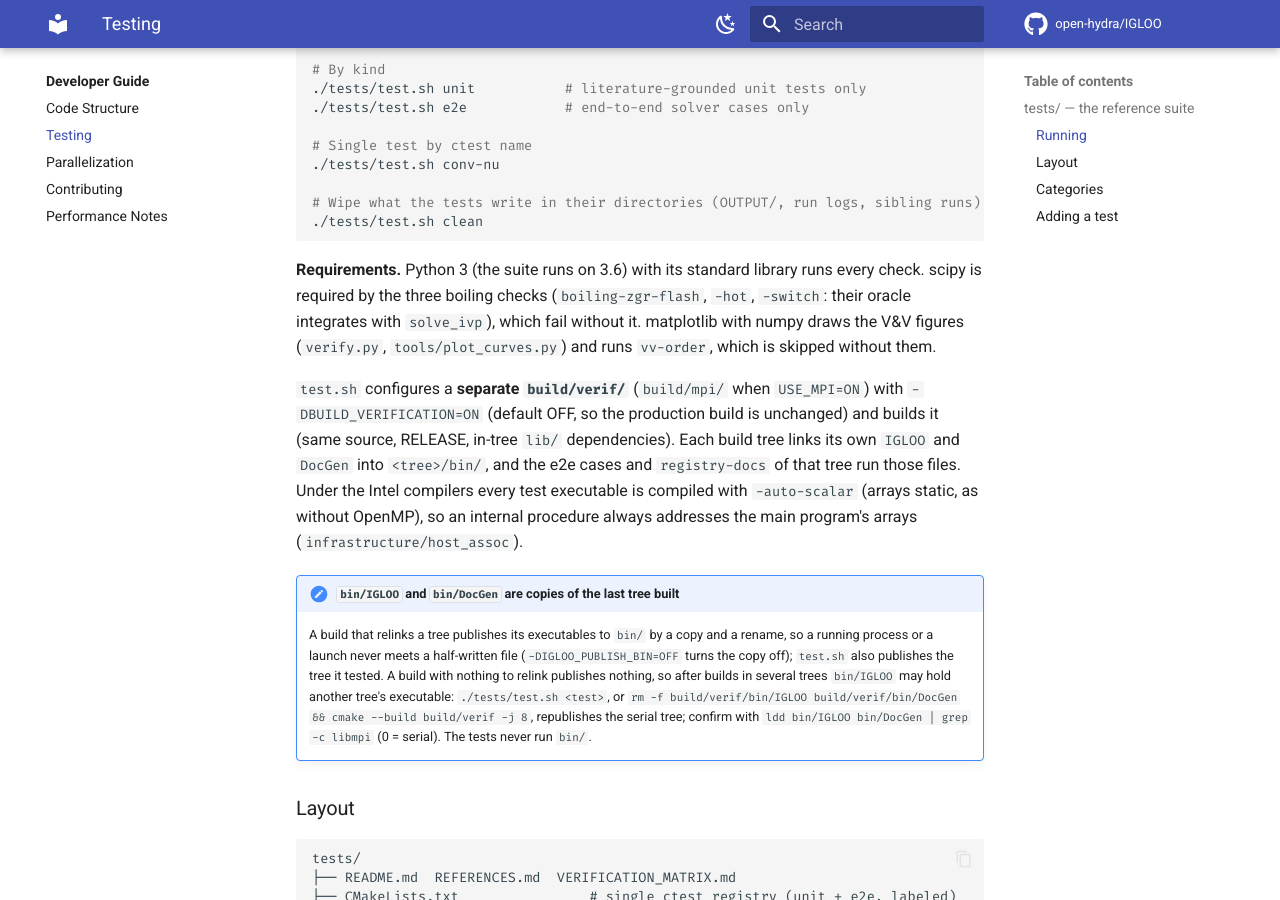
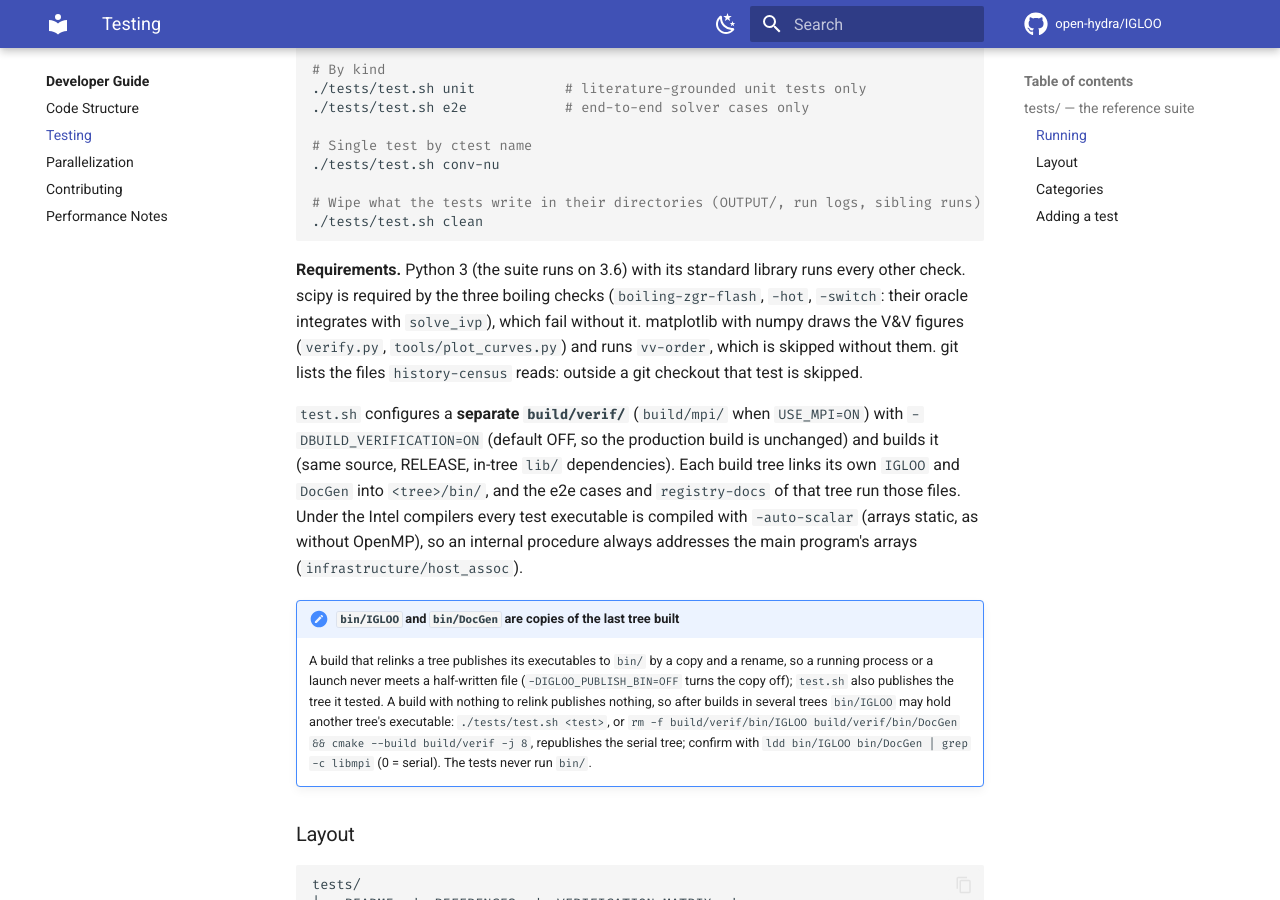
Before and after one commit to open-hydra/IGLOO, an MkDocs documentation site: the page built from docs/development/testing.md, in a window 1280 px wide and 900 px high, scrolled down 787 px. Built offline with MkDocs 1.6.1 and Material for MkDocs 9.7.7, drawn with Linux system fonts in a browser that asks for light colours; comment, search, counter and statistics services are not loaded; some of the changed text lies outside the part shown.

Commit message:
test: the history census as a test
history-census (unit;infrastructure;docs) runs tools/history_census.py on its
plants, then on the tracked test pages and sources: it fails on a line that
keeps a ledger id, a plan tag, a date, a commit hash or a chronology phrase, and
on a plant it misses. The census lists the files with git: outside a git
checkout (no .git at the top of the tree) it prints "[SKIP] not a git checkout"
and exits 77, the test's SKIP_RETURN_CODE.

One kept-list rule joins the sources' rules: in
tests/bench/monolith/sync-src-monolith.sh a quoted string that is exactly
/plan-bucket is the rsync filter that keeps the untracked working notes off the
cluster, code and not history. Four plants come with it: the filter itself
(caught by none), a comment and another string naming the directory in the same
script, and the same filter in another script (each caught as a plan tag).

The requirements paragraph (tests/README.md, docs/development/testing.md) says
the standard library runs every other check and names git for the census; the
requirement tables of README.md and the installation page gain a git row. The
counts: serial 326 -> 327 (unit 54 -> 55), MPI build 354 -> 355, in
tests/VERIFICATION_MATRIX.md (with the test's row), tests/README.md and
docs/development/testing.md.

Proofs: in the checkout, plants 141/141 ok and 0 markers left (exit 0) under
Python 3.6, 3.11 and 3.13, the new rule admitting one span; without the rule the
filter's plant fails, unanchored the two plants in the same script fail; a git
archive export of the tree exits 77 for both steps; a ledger id planted in a
checker's comment exits 1 with the line listed.

Co-Authored-By: Claude Opus 5.5 (1M context) <noreply@anthropic.com>
Claude-Session: https://claude.ai/code/session_019zi1qiuw7HF2aRfC8FR4xx

````diff
--- a/docs/development/testing.md
+++ b/docs/development/testing.md
@@ -40,10 +40,11 @@ USE_MPI=ON ./tests/test.sh mpi -- -DUSE_TECIO=OFF   # rank-count gates, built in
 ./tests/test.sh clean
 ```
 
-**Requirements.** Python 3 (the suite runs on 3.6) with its standard library runs every check. scipy is required by
+**Requirements.** Python 3 (the suite runs on 3.6) with its standard library runs every other check. scipy is required by
 the three boiling checks (`boiling-zgr-flash`, `-hot`, `-switch`: their oracle integrates with `solve_ivp`), which
 fail without it. matplotlib with numpy draws the V&V figures (`verify.py`, `tools/plot_curves.py`) and runs
-`vv-order`, which is skipped without them.
+`vv-order`, which is skipped without them. git lists the files `history-census` reads: outside a git checkout that
+test is skipped.
 
 `test.sh` configures a **separate `build/verif/`** (`build/mpi/` when `USE_MPI=ON`) with
 `-DBUILD_VERIFICATION=ON` (default OFF, so the production build is unchanged) and builds it (same
@@ -104,7 +105,7 @@ tests/
 | `breakup` | TAB/ETAB, Pilch-Erdman, Reitz-Diwakar, Reitz-KHRT unit families + TAB stochastic moments, and the evaporation-with-breakup unit family; seven Weber-sweep e2e cases (tab-hf92 and etab-hf92, TAB and ETAB on Hsiang & Faeth's water series, among them), two further oracles on khrt-e2e's run, its Eulerian twin khrt-e2e-euler and the khrt-stress load case; evaporation with breakup and the KH-shed source: evap-breakup-box, d2law-brk-dormant, rd-evap-frozen, tab-evap-frozen, etab-evap-frozen, khrt-evap-frozen, khrt-evap-frozen-euler, khrt-evap-live and khrt-shed-noexchange; a density that varies with temperature: tab-varrho, tab-evap-frozen-varrho and khrt-varrho; a varying cp under breakup: khrt-varcp and evap-breakup-box-varcp; the breakup model and its constants per material (breakup-per-material); the plane-crossing records and the birth row of every breakup child (khrt-plane); breakup on a solidifying material: solid-brk-tab and solid-brk-khrt; σ and μ from the property table (pe-sigma-table); the two-sweep khrt, etab, tab, tab-dopri5 and evap-breakup; the eleven breakup refusals (an unknown model in `[IGLOO-Models]` or on a material line, the TAB method, σ and μ missing or mis-sized, σ given as a column and a key, a `Sigma` column that is not positive, `mu-liq` beside the breakup viscosity of a P2T material, a P2T material whose breakup viscosity is 0) |
 | `combustion` | Beckstead $d^n$ Al-burn unit family, the oxide cap's among it; burn-box, burn-box-euler, body-burn-m5 (the body-force accumulators of model 5), burn-box-cap (the oxide cap), burn-box-residue (the burnout residue), burn-box-ox0 (the oxide fraction at injection) and beckstead-air (burnout times in air against Beckstead's Eq. 7, his Fig. 1 drawn beside them) e2e; the four combustion refusals, the three of the oxide cap and the two of the oxide fraction at injection |
 | `solidification` | Solidification unit family (supercooling, recalescence, plateau, melting, the birth state of a burnout residue); solid-box, solid-melt, solid-box-euler, solid-box-2mat, solid-box-rad, scatter-weight-solid e2e; breakup on a solidifying material: solid-brk-tab and solid-brk-khrt; the density change on freezing: solid-box-rhos, solid-box-varrho, solid-brk-tab-rhos and solid-melt-rhos; the freezing residue of burn-box-residue; the two-sweep solid-box and the seven solidification refusals |
-| `infrastructure` | Gas reconstruction, INI pipeline, property-table reader (four fixtures), RNG stream, axis dispatch, grazing stand-off, gas ghost ring, boundary-file families, dual-clip, source-reduction, multi-block mollifier, host-association and boundary-face fallback unit families, `self_test`, `registry-docs` and the planes-file size tool (`psd-plane-tool`); injection, coupling (the body-force accumulators of models 2, 4 and 5 among them), nozzle, wedge and slab, periodic, two-material, per-material breakup, per-family boundary-file, two-block, chimera, INI-comment, foreign-key, 0-group material line, wall-approach, varying-cp table, solver-failure, exit-record and backward plane-crossing (plane-back) e2e cases; the two-sweep db-injection and two-mat; thirty-one setup-refusal gates (forty more sit in their model's category, two of them in both evaporation and breakup, and the ten size-distribution refusals carry the `injection` label) |
+| `infrastructure` | Gas reconstruction, INI pipeline, property-table reader (four fixtures), RNG stream, axis dispatch, grazing stand-off, gas ghost ring, boundary-file families, dual-clip, source-reduction, multi-block mollifier, host-association and boundary-face fallback unit families, `self_test`, `registry-docs`, the planes-file size tool (`psd-plane-tool`) and the history census (`history-census`); injection, coupling (the body-force accumulators of models 2, 4 and 5 among them), nozzle, wedge and slab, periodic, two-material, per-material breakup, per-family boundary-file, two-block, chimera, INI-comment, foreign-key, 0-group material line, wall-approach, varying-cp table, solver-failure, exit-record and backward plane-crossing (plane-back) e2e cases; the two-sweep db-injection and two-mat; thirty-one setup-refusal gates (forty more sit in their model's category, two of them in both evaporation and breakup, and the ten size-distribution refusals carry the `injection` label) |
 | `repeatability` | Fifteen e2e cases run twice through `setup_static` → `reset_state` → `solve` with the second sweep compared to the first (see `tests/repeatability/INFO.md`) |
 | `mpi` | The serial gates re-run under `mpiexec` with a rank-count witness, plus cross-rank-count consistency (see `tests/mpi/INFO.md`) |
 
@@ -115,8 +116,8 @@ so PASS means PASS and RED means a regression. Three unit tests
 specific correlations at fixed inputs (including deliberately source-faithful
 transcriptions with documented limitations) so that a change to any of them turns red.
 
-Current gate: **326 tests** in a serial build (271 e2e + 54 unit, `self_test`,
-`registry-docs`, `exe-per-tree`, `lint-test-inputs` and `psd-plane-tool` among the latter, plus the optional `vortex-cloud-3way`); `USE_MPI=ON` registers 28 more
+Current gate: **327 tests** in a serial build (271 e2e + 55 unit, `self_test`,
+`registry-docs`, `exe-per-tree`, `lint-test-inputs`, `psd-plane-tool` and `history-census` among the latter, plus the optional `vortex-cloud-3way`); `USE_MPI=ON` registers 28 more
 `mpi-*` cases.
 One row per entry in `tests/VERIFICATION_MATRIX.md`.
 
````
Also changed, not shown: README.md (+1 -0 lines), docs/getting-started/installation.md (+1 -0 lines), 5 other files.
